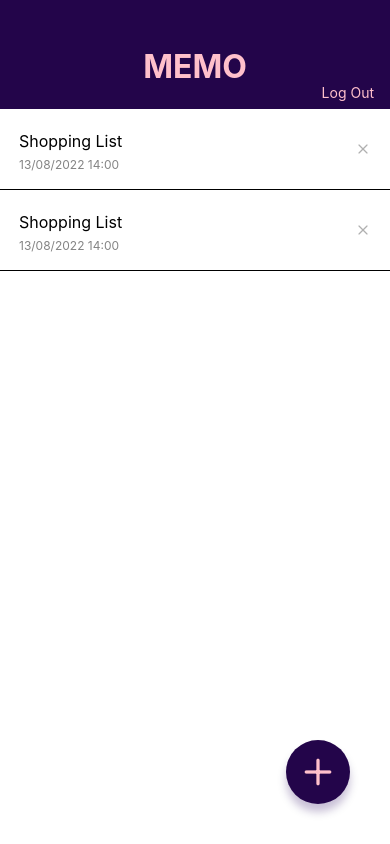
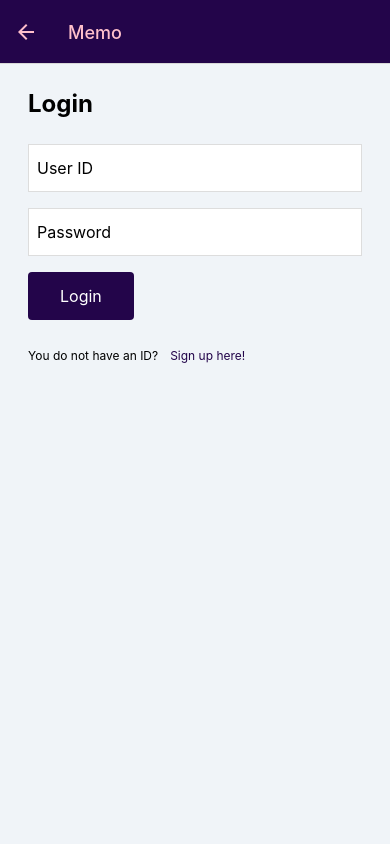
Before and after one commit to Ko40/MemoApp, a React Native app: screen /Login in a window 390 px wide. Built offline with nearby package versions, Linux system fonts and the light colour scheme.

Commit message:
Connect screens with react-navigation

```diff
--- a/App.jsx
+++ b/App.jsx
@@ -1,15 +1,38 @@
 import React from 'react';
+import { NavigationContainer } from '@react-navigation/native';
+import { createNativeStackNavigator } from '@react-navigation/native-stack';
 
 import MemoListScreen from './src/screens/MemoListScreen';
-// import MemoDetailScreen from './src/screens/MemoDetailScreen';
-// import MemoEditScreen from './src/screens/MemoEditScreen';
-// import SignUpScreen from './src/screens/SignUpScreen';
-// import MemoCreateScreen from './src/screens/MemoCreateScreen';
-// import LogInScreen from './src/screens/LogInScreen';
-// import SignUpScreen from './src/screens/SignUpScreen';
+import MemoDetailScreen from './src/screens/MemoDetailScreen';
+import MemoEditScreen from './src/screens/MemoEditScreen';
+import SignUpScreen from './src/screens/SignUpScreen';
+import MemoCreateScreen from './src/screens/MemoCreateScreen';
+import LogInScreen from './src/screens/LogInScreen';
+
+const Stack = createNativeStackNavigator();
 
 export default function App() {
   return (
-    <MemoListScreen />
+    <NavigationContainer>
+      <Stack.Navigator
+        initialRouteName="Sign Up"
+        screenOptions={{
+          headerStyle: { backgroundColor: '#23054A' },
+          headerTitleStyle: { color: 'pink' },
+          headerTitle: 'Memo',
+          headerTintColor: 'pink',
+          headerBackTitle: 'Back',
+          gestureEnabled: true,
+          gestureDirection: 'horizontal',
+        }}
+      >
+        <Stack.Screen name="Memo List" component={MemoListScreen} />
+        <Stack.Screen name="Memo Detail" component={MemoDetailScreen} />
+        <Stack.Screen name="Memo Edit" component={MemoEditScreen} />
+        <Stack.Screen name="Sign Up" component={SignUpScreen} />
+        <Stack.Screen name="New Memo" component={MemoCreateScreen} />
+        <Stack.Screen name="Login" component={LogInScreen} />
+      </Stack.Navigator>
+    </NavigationContainer>
   );
 }
--- a/package.json
+++ b/package.json
@@ -11,6 +11,8 @@
   },
   "dependencies": {
     "@expo/vector-icons": "^13.0.0",
+    "@react-navigation/native": "^6.0.11",
+    "@react-navigation/native-stack": "^6.7.0",
     "expo": "~45.0.0",
     "expo-status-bar": "~1.3.0",
     "expo-updates": "~0.13.4",
@@ -18,6 +20,8 @@
     "react": "17.0.2",
     "react-dom": "17.0.2",
     "react-native": "0.68.2",
+    "react-native-safe-area-context": "4.2.4",
+    "react-native-screens": "~3.11.1",
     "react-native-web": "0.17.7"
   },
   "devDependencies": {
--- a/src/components/MemoList.jsx
+++ b/src/components/MemoList.jsx
@@ -1,30 +1,44 @@
 import React from 'react';
 import {
-  View, Text, StyleSheet, TouchableOpacity,
+  View, Text, StyleSheet, TouchableOpacity, Alert,
 } from 'react-native';
 import { Feather } from '@expo/vector-icons';
+import { useNavigation } from '@react-navigation/native';
 
 export default function MemoList() {
+  const navigation = useNavigation();
   return (
     <View>
-      <View style={styles.memoList}>
+      <TouchableOpacity
+        style={styles.memoList}
+        onPress={() => { navigation.navigate('Memo Detail'); }}
+      >
         <View>
           <Text style={styles.memoListTitle}>Shopping List</Text>
           <Text style={styles.memoListDate}>13/08/2022 14:00</Text>
         </View>
-        <TouchableOpacity>
-          <Feather name="x" size={16} color="#B0B0B0" />
+        <TouchableOpacity
+          style={styles.memoDelete}
+          onPress={() => { Alert.alert('Are you sure?'); }}
+        >
+          <Feather name="x" size={20} color="#B0B0B0" />
         </TouchableOpacity>
-      </View>
-      <View style={styles.memoList}>
+      </TouchableOpacity>
+      <TouchableOpacity
+        style={styles.memoList}
+        onPress={() => { navigation.navigate('Memo Detail'); }}
+      >
         <View>
           <Text style={styles.memoListTitle}>Shopping List</Text>
           <Text style={styles.memoListDate}>13/08/2022 14:00</Text>
         </View>
-        <TouchableOpacity>
-          <Feather name="x" size={16} color="#B0B0B0" />
+        <TouchableOpacity
+          style={styles.memoDelete}
+          onPress={() => { Alert.alert('Are you sure?'); }}
+        >
+          <Feather name="x" size={20} color="#B0B0B0" />
         </TouchableOpacity>
-      </View>
+      </TouchableOpacity>
     </View>
   );
 }
@@ -49,4 +63,7 @@ const styles = StyleSheet.create({
     lineHeight: 16,
     color: '#848484',
   },
+  memoDelete: {
+    padding: 8,
+  },
 });
--- a/src/screens/LogInScreen.jsx
+++ b/src/screens/LogInScreen.jsx
@@ -3,21 +3,35 @@ import {
   View, Text, TextInput, StyleSheet, TouchableOpacity,
 } from 'react-native';
 
-import AppBar from '../components/AppBar';
 import Button from '../components/Button';
 
-export default function LogInScreen() {
+export default function LogInScreen(props) {
+  const { navigation } = props;
   return (
     <View style={styles.container}>
-      <AppBar />
       <View style={styles.inner}>
         <Text style={styles.title}>Login</Text>
         <TextInput style={styles.input} value="User ID" />
         <TextInput style={styles.input} value="Password" />
-        <Button label="Login" />
+        <Button
+          label="Login"
+          onPress={() => {
+            navigation.reset({
+              index: 0,
+              routes: [{ name: 'Memo List' }],
+            });
+          }}
+        />
         <View style={styles.footer}>
-          <TouchableOpacity>
-            <Text style={styles.footerText}>You do not have an ID?</Text>
+          <Text style={styles.footerText}>You do not have an ID?</Text>
+          <TouchableOpacity
+            onPress={() => {
+              navigation.reset({
+                index: 0,
+                routes: [{ name: 'Sign Up' }],
+              });
+            }}
+          >
             <Text style={styles.footerLink}>Sign up here!</Text>
           </TouchableOpacity>
         </View>
--- a/src/screens/MemoCreateScreen.jsx
+++ b/src/screens/MemoCreateScreen.jsx
@@ -3,17 +3,19 @@ import {
   View, TextInput, StyleSheet, KeyboardAvoidingView,
 } from 'react-native';
 
-import AppBar from '../components/AppBar';
 import CircleButton from '../components/CircleButton';
 
-export default function MemoCreateScreen() {
+export default function MemoCreateScreen(props) {
+  const { navigation } = props;
   return (
     <KeyboardAvoidingView style={styles.container} behaivior="height">
-      <AppBar />
       <View style={styles.inputContainer}>
         <TextInput value="" multiline style={styles.input} />
       </View>
-      <CircleButton name="check" />
+      <CircleButton
+        name="check"
+        onPress={() => { navigation.goBack(); }}
+      />
     </KeyboardAvoidingView>
   );
 }
--- a/src/screens/MemoDetailScreen.jsx
+++ b/src/screens/MemoDetailScreen.jsx
@@ -3,13 +3,12 @@ import {
   View, ScrollView, Text, StyleSheet,
 } from 'react-native';
 
-import AppBar from '../components/AppBar';
 import CircleButton from '../components/CircleButton';
 
-export default function MemoDetailScreen() {
+export default function MemoDetailScreen(props) {
+  const { navigation } = props;
   return (
     <View>
-      <AppBar />
       <View style={styles.memoHeader}>
         <Text style={styles.memoTytle}>Shopping List</Text>
         <Text style={styles.memoDate}>13/08/2022 14:00</Text>
@@ -19,7 +18,11 @@ export default function MemoDetailScreen() {
           Shopping List is that you can use this list to check what you want to buy.
         </Text>
       </ScrollView>
-      <CircleButton style={{ top: 160, bottom: 'auto' }} name="edit" />
+      <CircleButton
+        style={{ top: 60, bottom: 'auto' }}
+        name="edit"
+        onPress={() => { navigation.navigate('Memo Edit'); }}
+      />
     </View>
   );
 }
--- a/src/screens/MemoEditScreen.jsx
+++ b/src/screens/MemoEditScreen.jsx
@@ -3,17 +3,19 @@ import {
   View, TextInput, StyleSheet, KeyboardAvoidingView,
 } from 'react-native';
 
-import AppBar from '../components/AppBar';
 import CircleButton from '../components/CircleButton';
 
-export default function MemoEditScreen() {
+export default function MemoEditScreen(props) {
+  const { navigation } = props;
   return (
     <KeyboardAvoidingView style={styles.container} behaivior="height">
-      <AppBar />
       <View style={styles.inputContainer}>
         <TextInput value="Shopping List" multiline style={styles.input} />
       </View>
-      <CircleButton name="check" />
+      <CircleButton
+        name="check"
+        onPress={() => { navigation.goBack(); }}
+      />
     </KeyboardAvoidingView>
   );
 }
--- a/src/screens/MemoListScreen.jsx
+++ b/src/screens/MemoListScreen.jsx
@@ -1,16 +1,18 @@
 import React from 'react';
 import { View, StyleSheet } from 'react-native';
 
-import AppBar from '../components/AppBar';
 import MemoList from '../components/MemoList';
 import CircleButton from '../components/CircleButton';
 
-export default function MemoListScreen() {
+export default function MemoListScreen(props) {
+  const { navigation } = props;
   return (
     <View style={styles.container}>
-      <AppBar />
       <MemoList />
-      <CircleButton name="plus" />
+      <CircleButton
+        name="plus"
+        onPress={() => { navigation.navigate('New Memo'); }}
+      />
     </View>
 
   );
--- a/src/screens/SignUpScreen.jsx
+++ b/src/screens/SignUpScreen.jsx
@@ -3,21 +3,35 @@ import {
   View, Text, TextInput, StyleSheet, TouchableOpacity,
 } from 'react-native';
 
-import AppBar from '../components/AppBar';
 import Button from '../components/Button';
 
-export default function SignUpScreen() {
+export default function SignUpScreen(props) {
+  const { navigation } = props;
   return (
     <View style={styles.container}>
-      <AppBar />
       <View style={styles.inner}>
         <Text style={styles.title}>Sign up</Text>
         <TextInput style={styles.input} value="User ID" />
         <TextInput style={styles.input} value="Password" />
-        <Button label="Submit" />
+        <Button
+          label="Submit"
+          onPress={() => {
+            navigation.reset({
+              index: 0,
+              routes: [{ name: 'Memo List' }],
+            });
+          }}
+        />
         <View style={styles.footer}>
           <Text style={styles.footerText}>If you have an ID,</Text>
-          <TouchableOpacity>
+          <TouchableOpacity
+            onPress={() => {
+              navigation.reset({
+                index: 0,
+                routes: [{ name: 'Login' }],
+              });
+            }}
+          >
             <Text style={styles.footerLink}>Login here!</Text>
           </TouchableOpacity>
         </View>
```
Also changed, not shown: .eslintrc.json, 1 other file (tests, documents, lock files or other folders).
